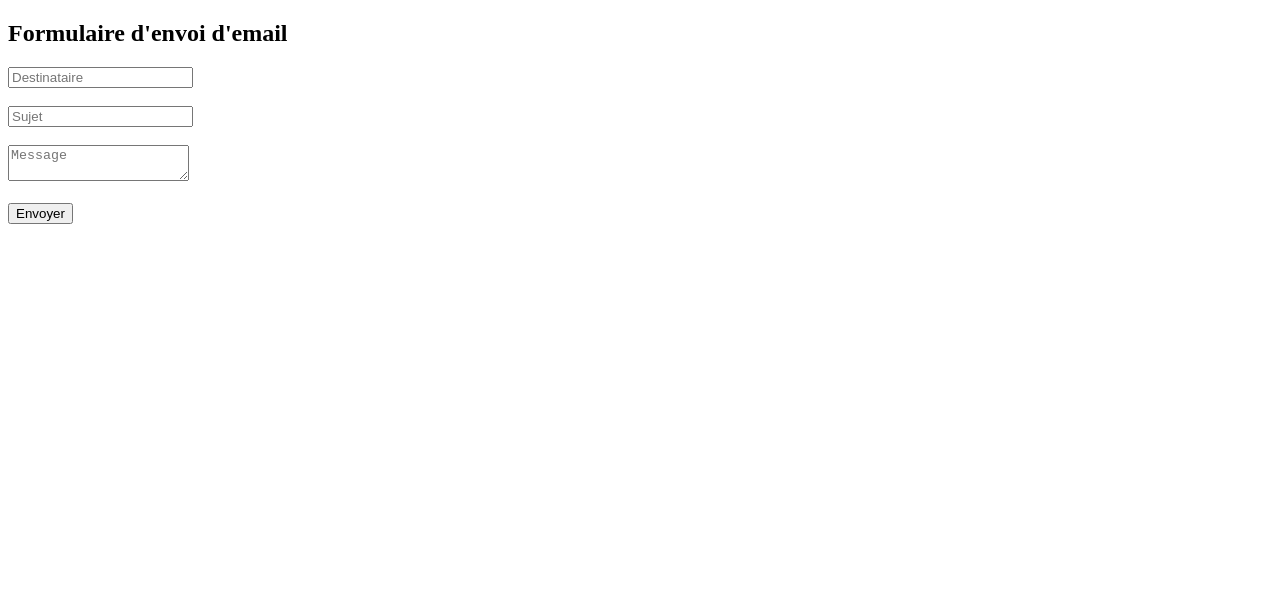
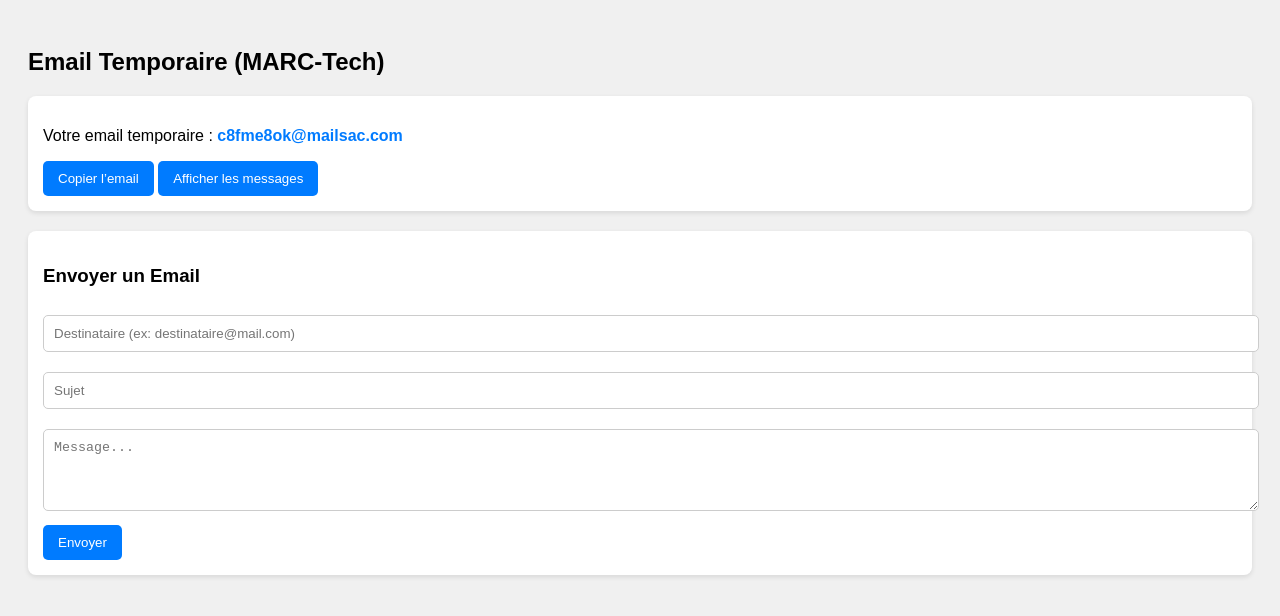
Before and after one commit to MRC-Tech999/Virtual-Number, a plain HTML site: page index.html in a window 1280 px wide. Drawn offline with Linux system fonts and the light colour scheme.

Commit message:
Update index.html

```diff
--- a/index.html
+++ b/index.html
@@ -1,42 +1,105 @@
 <!DOCTYPE html>
 <html lang="fr">
 <head>
-  <meta charset="UTF-8">
-  <title>Envoyer un Email avec Resend</title>
+  <meta charset="UTF-8" />
+  <meta name="viewport" content="width=device-width, initial-scale=1" />
+  <title>Temp Mail + Envoi - MARC-Tech</title>
+  <style>
+    body { font-family: Arial; background: #f0f0f0; padding: 20px; }
+    .email-box, .send-box { background: white; padding: 15px; border-radius: 8px; box-shadow: 0 2px 5px rgba(0,0,0,0.1); margin-bottom: 20px; }
+    .email { color: #007bff; font-weight: bold; }
+    button { background: #007bff; color: white; padding: 10px 15px; border: none; border-radius: 5px; cursor: pointer; }
+    input, textarea { width: 100%; padding: 10px; margin: 10px 0; border-radius: 5px; border: 1px solid #ccc; }
+    .message { background: #eef; padding: 10px; border-radius: 5px; margin-top: 10px; }
+  </style>
 </head>
 <body>
-  <h2>Formulaire d'envoi d'email</h2>
-  <form id="emailForm">
-    <input type="email" id="to" placeholder="Destinataire" required><br><br>
-    <input type="text" id="subject" placeholder="Sujet" required><br><br>
-    <textarea id="message" placeholder="Message" required></textarea><br><br>
-    <button type="submit">Envoyer</button>
-  </form>
-  <div id="result"></div>
+
+  <h2>Email Temporaire (MARC-Tech)</h2>
+  <div class="email-box">
+    <p>Votre email temporaire : <span class="email" id="emailDisplay">chargement...</span></p>
+    <button onclick="copyEmail()">Copier l’email</button>
+    <button onclick="loadMessages()">Afficher les messages</button>
+  </div>
+
+  <div id="messages"></div>
+
+  <div class="send-box">
+    <h3>Envoyer un Email</h3>
+    <input type="email" id="toEmail" placeholder="Destinataire (ex: destinataire@mail.com)" required>
+    <input type="text" id="subject" placeholder="Sujet" required>
+    <textarea id="body" placeholder="Message..." rows="4" required></textarea>
+    <button onclick="sendEmail()">Envoyer</button>
+    <div id="sendStatus"></div>
+  </div>
 
   <script>
-    document.getElementById('emailForm').addEventListener('submit', async function(e) {
-      e.preventDefault();
+    const MAILSAC_KEY = 'k_SlFHIkRTITLDKtpxYoQ8JX0ua9pnKIyBgQ0537'; // Déplace cette clé dans Cloudflare Worker
+    const RAPIDAPI_KEY = 'ab42dda446mshde4ba65d25b85fdp13b83ejsn3965c0519b7d'; // Déplace cette clé dans Cloudflare Worker
 
-      const to = document.getElementById('to').value;
-      const subject = document.getElementById('subject').value;
-      const message = document.getElementById('message').value;
+    let tempEmail = generateEmail();
+    document.getElementById('emailDisplay').textContent = tempEmail;
 
-      const response = await fetch('http://localhost:3000/send-email', {
-        method: 'POST',
-        headers: { 'Content-Type': 'application/json' },
-        body: JSON.stringify({ to, subject, message })
+    function generateEmail() {
+      return Math.random().toString(36).substring(2, 10) + '@mailsac.com';
+    }
+
+    function copyEmail() {
+      navigator.clipboard.writeText(tempEmail).then(() => {
+        alert("Email copié !");
       });
+    }
 
-      const result = await response.json();
-      const output = document.getElementById('result');
+    function loadMessages() {
+      fetch(`https://holy-pond-68e7.mrc-tech.workers.dev/get-messages?email=${tempEmail}`)
+      .then(res => res.json())
+      .then(messages => {
+        const container = document.getElementById("messages");
+        container.innerHTML = "";
+        if (!messages.length) {
+          container.innerHTML = "<p>Aucun message reçu.</p>";
+          return;
+        }
+        messages.forEach(m => {
+          const div = document.createElement("div");
+          div.className = "message";
+          div.innerHTML = `<p><strong>De:</strong> ${m.from}</p><p><strong>Sujet:</strong> ${m.subject}</p>`;
+          container.appendChild(div);
+        });
+      });
+    }
 
-      if (result.success) {
-        output.innerHTML = '<p style="color:green;">Email envoyé avec succès !</p>';
-      } else {
-        output.innerHTML = `<p style="color:red;">Erreur : ${result.error}</p>`;
-      }
-    });
+    function sendEmail() {
+      const sendTo = document.getElementById("toEmail").value;
+      const subject = document.getElementById("subject").value;
+      const body = document.getElementById("body").value;
+
+      const payload = {
+        sendTo: sendTo,
+        replyTo: tempEmail,
+        isHtml: false,
+        title: subject,
+        body: body
+      };
+
+      fetch("https://holy-pond-68e7.mrc-tech.workers.dev/send-email", {
+        method: "POST",
+        headers: {
+          "Content-Type": "application/json"
+        },
+        body: JSON.stringify(payload)
+      })
+      .then(res => res.json())
+      .then(data => {
+        const msg = document.getElementById("sendStatus");
+        if (data.success) {
+          msg.innerHTML = "<p style='color:green;'>Email envoyé avec succès !</p>";
+        } else {
+          msg.innerHTML = "<p style='color:red;'>Échec de l'envoi.</p>";
+        }
+      });
+    }
   </script>
+
 </body>
 </html>
```
